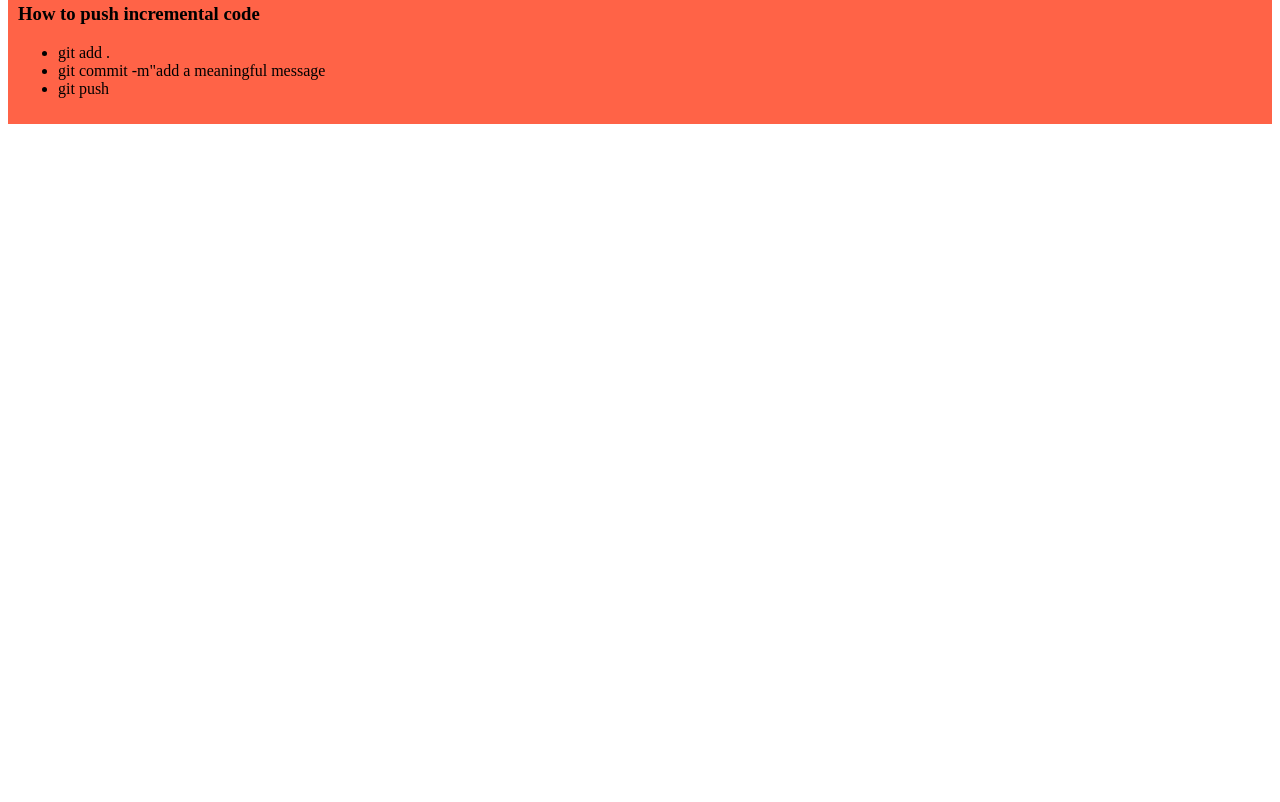
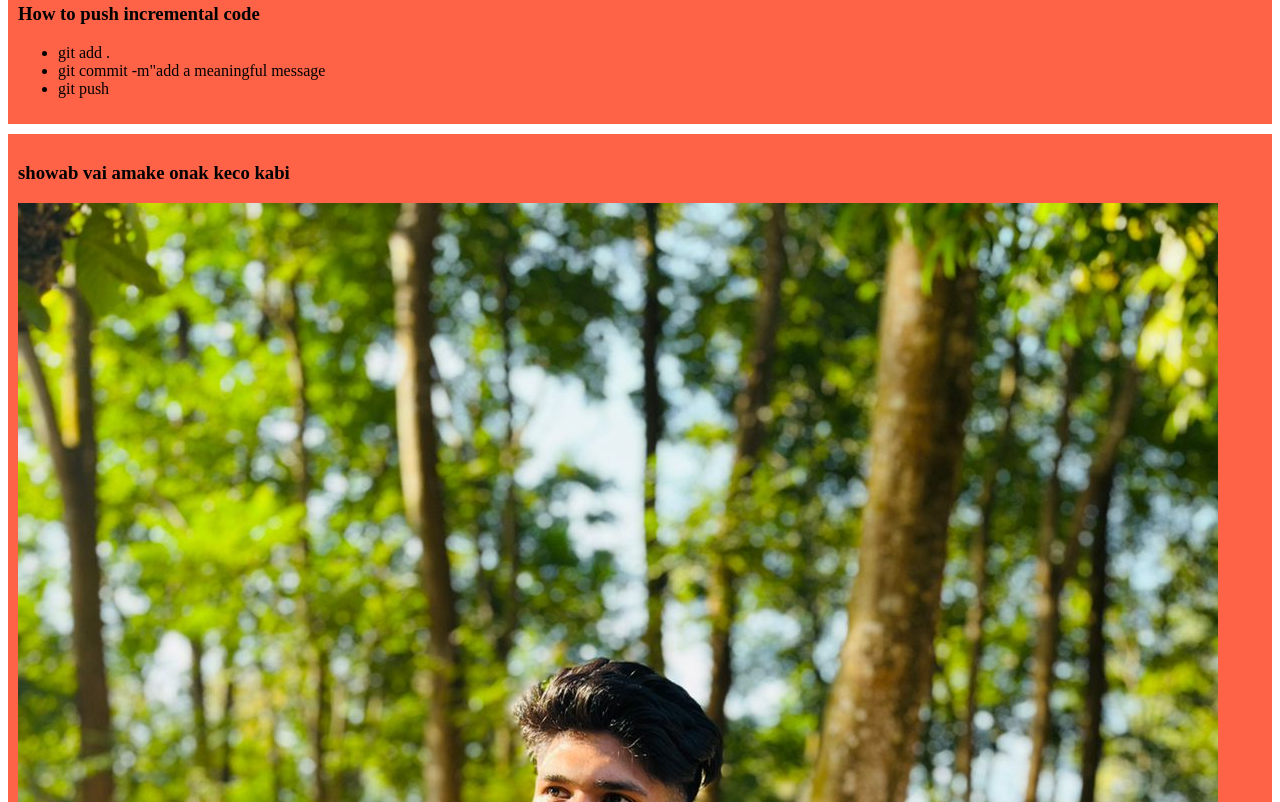
Before and after one commit to showrov-talukder/my-second-website, a plain HTML site: page index.html in a window 1280 px wide. Shown: the part 458-1260 px from the top of the page. Before the commit the page ends 800 px from the top, so only its background shows below. Drawn offline with Linux system fonts and the light colour scheme.

Commit message:
added showab vai amake onak keco kabi

```diff
--- a/index.html
+++ b/index.html
@@ -27,5 +27,9 @@
             <li>git push</li>
         </ul>
     </div>
+    <div>
+        <h3>showab vai amake onak keco kabi</h3>
+        <img src="cobe/WhatsApp Image 2021-12-04 at 1.35.07 AM.jpeg" alt="">
+    </div>
 </body>
 </html>
```
Also changed, not shown: cobe/WhatsApp Image 2021-12-04 at 1.35.07 AM.jpeg (added).
